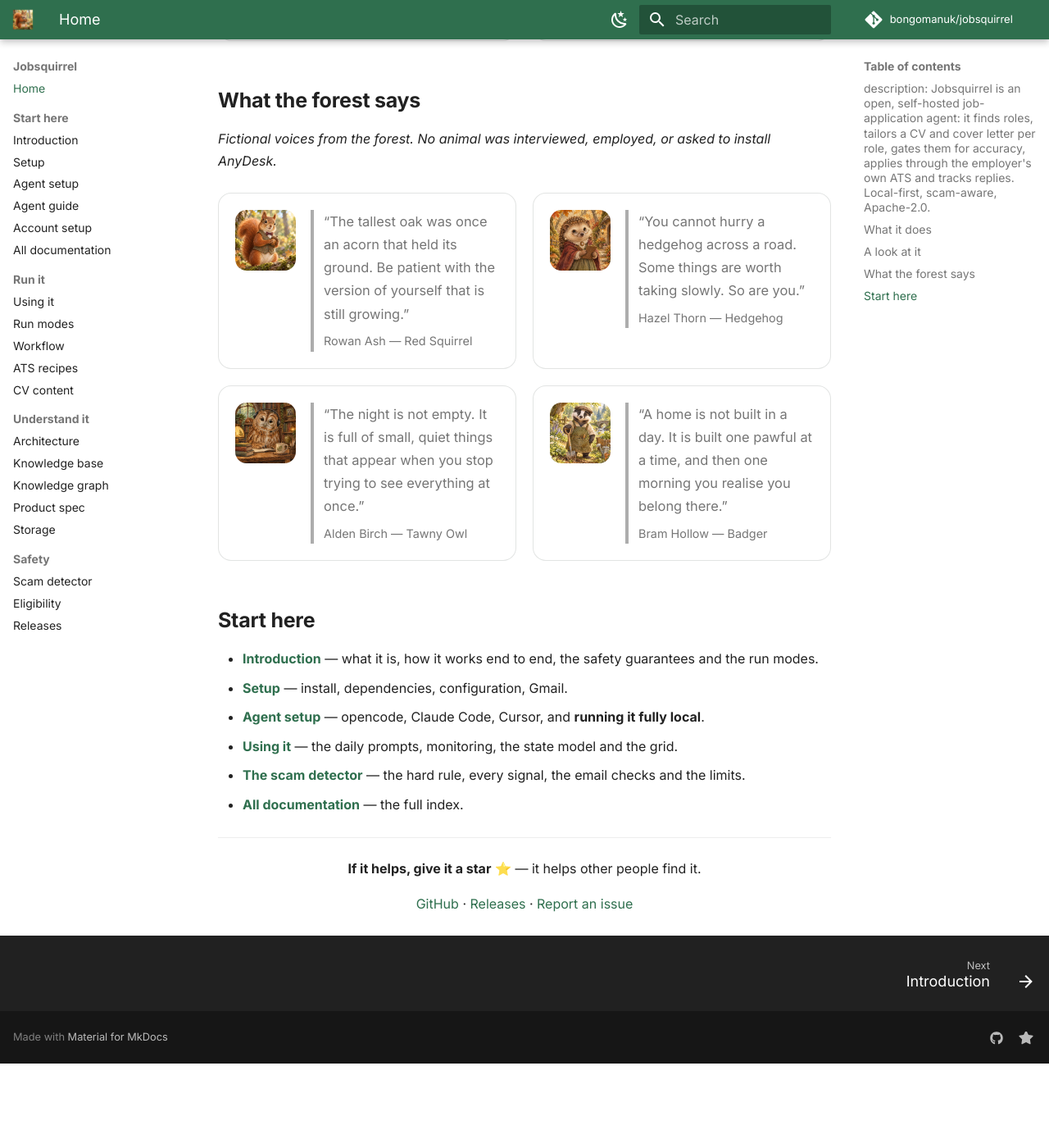
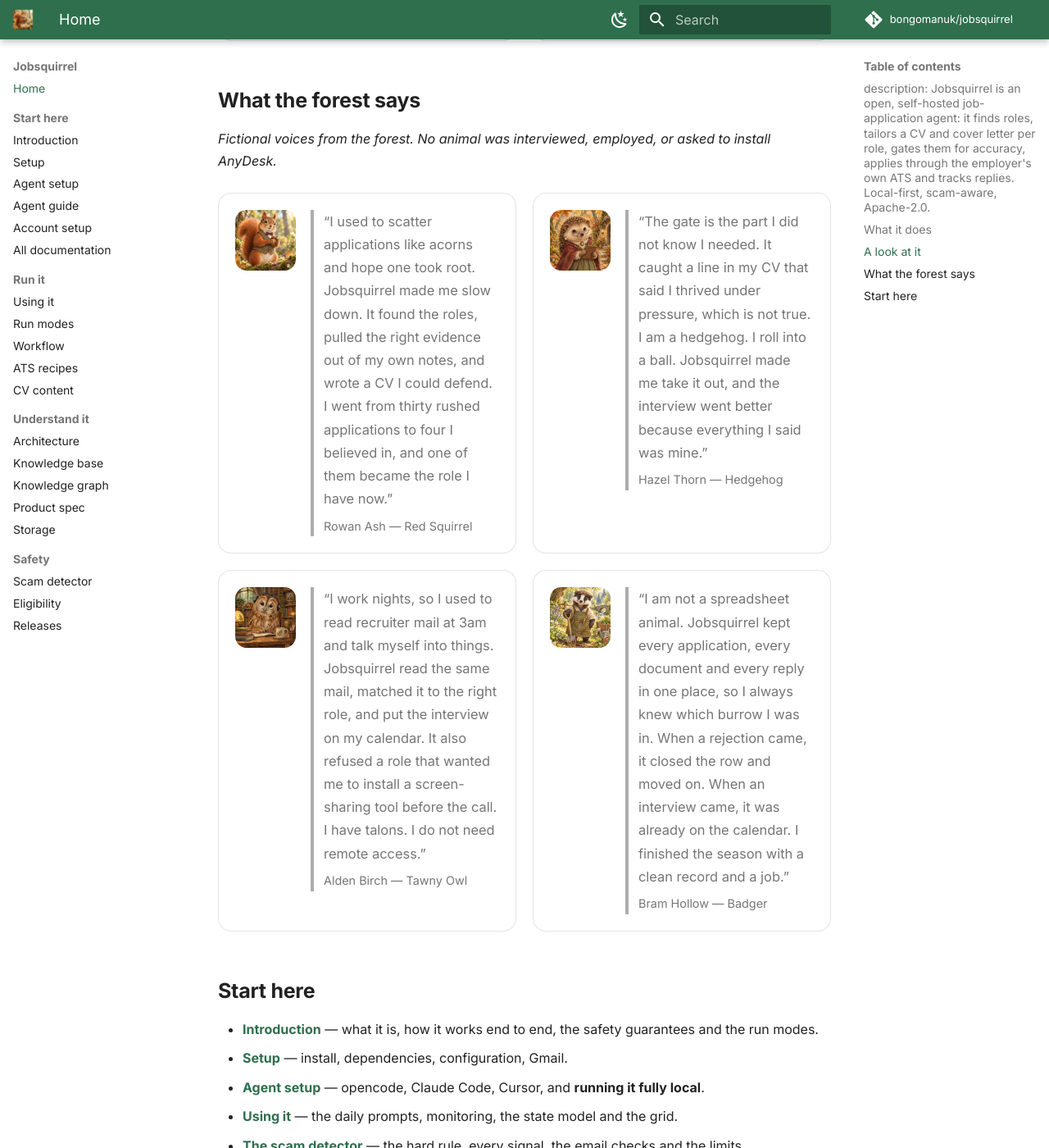
Before and after one commit to bongomanuk/jobsquirrel, an MkDocs documentation site: the page built from docs/index.md, in a window 1280 px wide and 1400 px high, scrolled down 2692 px. Shown: the whole window at 82% size. Built offline with MkDocs 1.6.1 and Material for MkDocs 9.7.7, drawn with Linux system fonts in a browser that asks for light colours; comment, search, counter and statistics services are not loaded; before the commit the page ends 3989 px from its top, so only the background shows below that.

Commit message:
Docs: longer forest stories
The four forest voices now describe, at length, how they used Jobsquirrel:
grounded applications, the accuracy gate, Gmail/Calendar tracking, and the
scam detector.

```diff
--- a/docs/index.md
+++ b/docs/index.md
@@ -59,19 +59,19 @@
 <div class="js-quotes">
   <div class="js-quote">
     <img src="assets/animals/rowan-red-squirrel.jpg" alt="Rowan Ash">
-    <blockquote>“The tallest oak was once an acorn that held its ground. Be patient with the version of yourself that is still growing.”<span class="js-who">Rowan Ash — Red Squirrel</span></blockquote>
+    <blockquote>“I used to scatter applications like acorns and hope one took root. Jobsquirrel made me slow down. It found the roles, pulled the right evidence out of my own notes, and wrote a CV I could defend. I went from thirty rushed applications to four I believed in, and one of them became the role I have now.”<span class="js-who">Rowan Ash — Red Squirrel</span></blockquote>
   </div>
   <div class="js-quote">
     <img src="assets/animals/hazel-hedgehog.jpg" alt="Hazel Thorn">
-    <blockquote>“You cannot hurry a hedgehog across a road. Some things are worth taking slowly. So are you.”<span class="js-who">Hazel Thorn — Hedgehog</span></blockquote>
+    <blockquote>“The gate is the part I did not know I needed. It caught a line in my CV that said I thrived under pressure, which is not true. I am a hedgehog. I roll into a ball. Jobsquirrel made me take it out, and the interview went better because everything I said was mine.”<span class="js-who">Hazel Thorn — Hedgehog</span></blockquote>
   </div>
   <div class="js-quote">
     <img src="assets/animals/alden-tawny-owl.jpg" alt="Alden Birch">
-    <blockquote>“The night is not empty. It is full of small, quiet things that appear when you stop trying to see everything at once.”<span class="js-who">Alden Birch — Tawny Owl</span></blockquote>
+    <blockquote>“I work nights, so I used to read recruiter mail at 3am and talk myself into things. Jobsquirrel read the same mail, matched it to the right role, and put the interview on my calendar. It also refused a role that wanted me to install a screen-sharing tool before the call. I have talons. I do not need remote access.”<span class="js-who">Alden Birch — Tawny Owl</span></blockquote>
   </div>
   <div class="js-quote">
     <img src="assets/animals/bram-badger.jpg" alt="Bram Hollow">
-    <blockquote>“A home is not built in a day. It is built one pawful at a time, and then one morning you realise you belong there.”<span class="js-who">Bram Hollow — Badger</span></blockquote>
+    <blockquote>“I am not a spreadsheet animal. Jobsquirrel kept every application, every document and every reply in one place, so I always knew which burrow I was in. When a rejection came, it closed the row and moved on. When an interview came, it was already on the calendar. I finished the season with a clean record and a job.”<span class="js-who">Bram Hollow — Badger</span></blockquote>
   </div>
 </div>
 
```
Also changed, not shown: README.md (+4 -4 lines).
